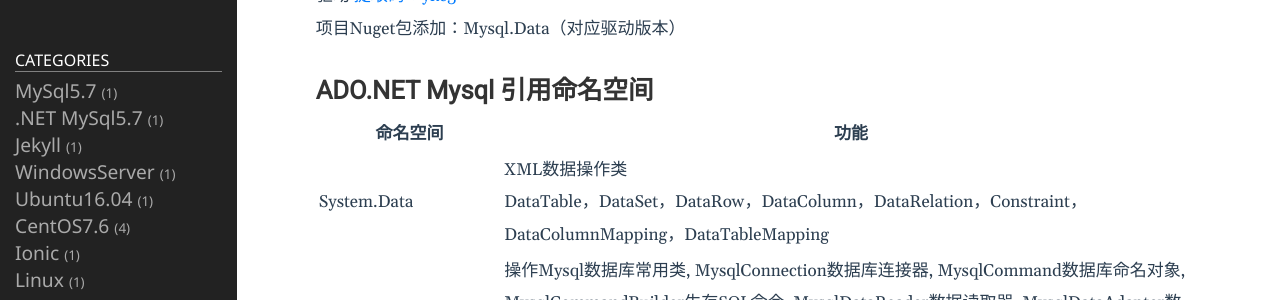
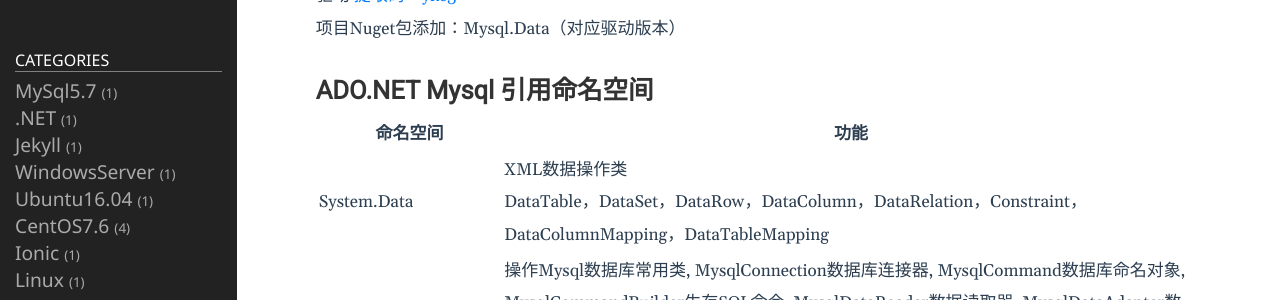
Before and after one commit to harmful-chan/pages, a Jekyll site: the page built from _posts/2019-04-06-ADO.Net连接MySql.md, in a window 1280 px wide. Shown: the part 272-572 px from the top of the page. Built offline with Jekyll 4.4.1, drawn with Linux system fonts in a browser that asks for light colours.

Commit message:
_posts/2019-04-06-ADO.Net连接MySql.md updated from https://stackedit.io/

```diff
--- a/_posts/2019-04-06-ADO.Net连接MySql.md
+++ b/_posts/2019-04-06-ADO.Net连接MySql.md
@@ -2,7 +2,7 @@
 layout: post
 title: ADO.Net连接MySql
 date: 2019-04-06 19:20:23 +0900
-category:  .NET MySql5.7
+category:  .NET
 ---
 ## ADO.NET Mysql VS2017插件、驱动
 插件 [提取码：w5ib ](https://pan.baidu.com/s/1bNm8e20hZU6cnU0H7CzHnQ )
```
Also changed, not shown: other parts of _posts/2019-04-06-ADO.Net连接MySql.md (+1 -1 lines).
